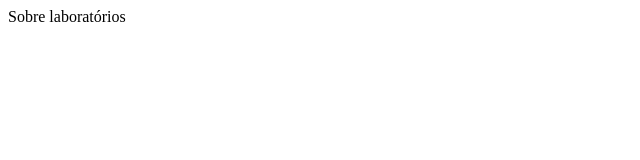
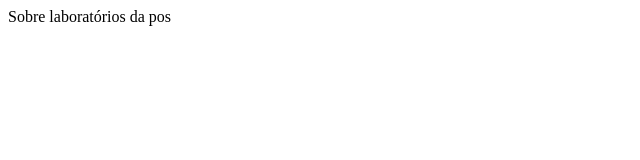
Before and after one commit to rafaelft1988/portal, a plain HTML site: page sobre.html in a window 1280 px wide. Shown: the full height of the page, 0-640 px from the left. Drawn offline with Linux system fonts and the light colour scheme.

Commit message:
Adição de informacão da pós

```diff
--- a/sobre.html
+++ b/sobre.html
@@ -1,6 +1,6 @@
 <html>
   <title>Laboratórios</title>
   <body>
-    <div>Sobre laboratórios</div>
+    <div>Sobre laboratórios da pos</div>
   </body>
 </html>
```
